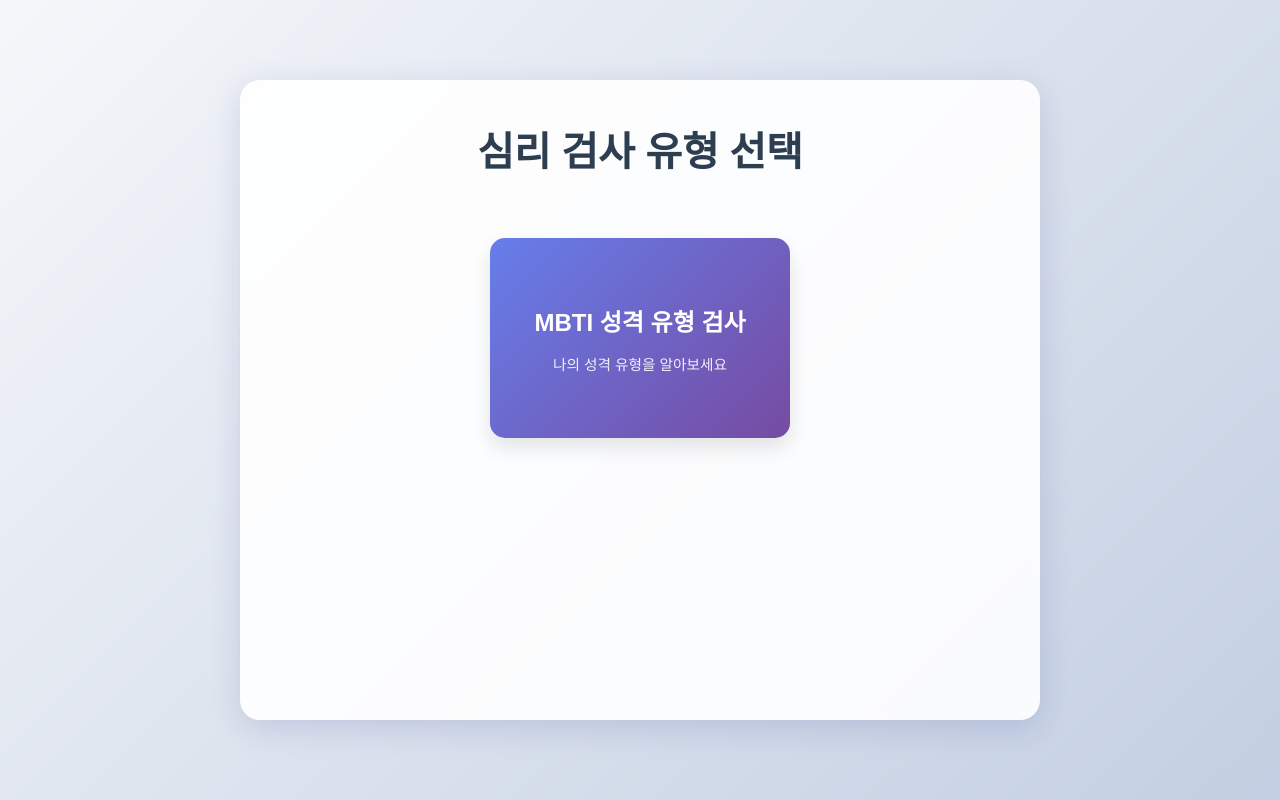
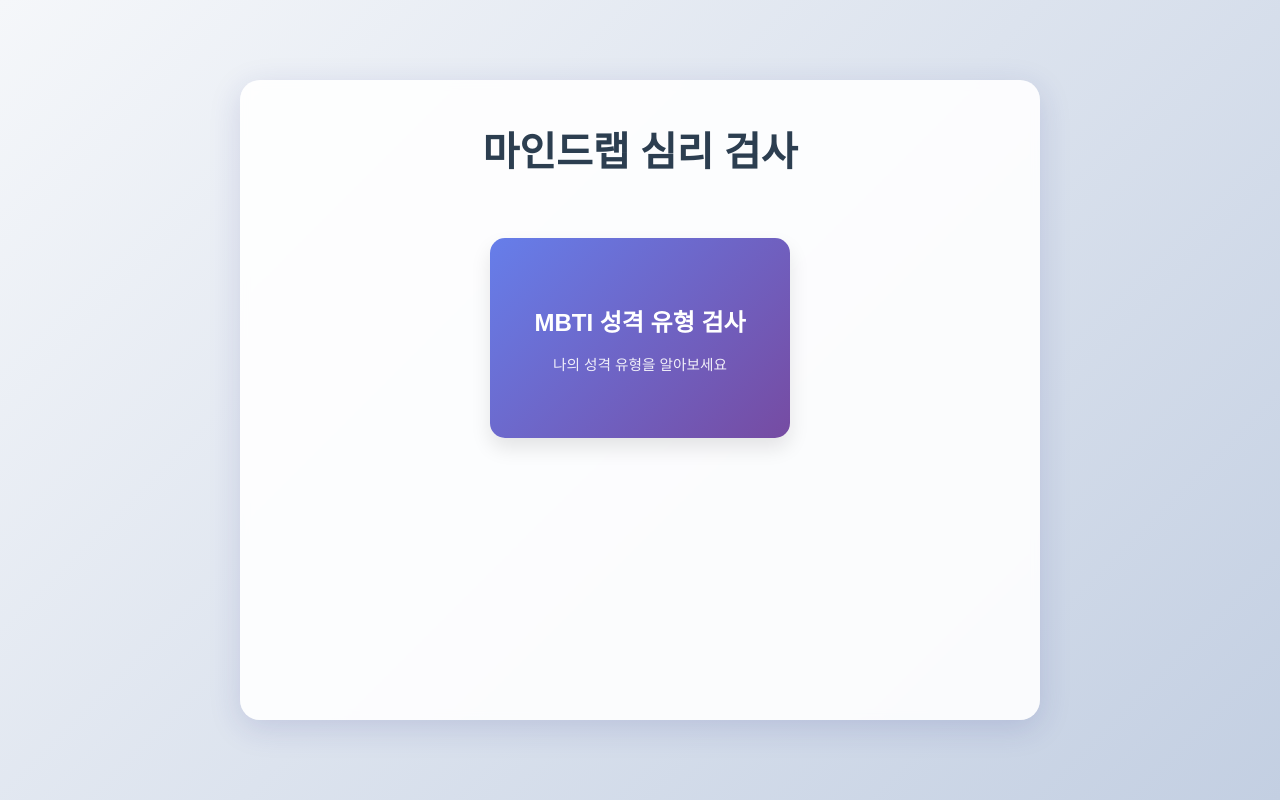
Before and after one commit to nongmeeeel/mindlab, a React (Create React App) app: page / in a window 1280 px wide. Built offline with nearby package versions, Linux system fonts and the light colour scheme.

Commit message:
제목 수정

```diff
--- a/src/pages/Home.js
+++ b/src/pages/Home.js
@@ -7,7 +7,7 @@
 
   return (
     <div className="home">
-      <h1>심리 검사 유형 선택</h1>
+      <h1>마인드랩 심리 검사</h1>
       <div className="test-selection">
         <button
           className="test-button mbti"
```
